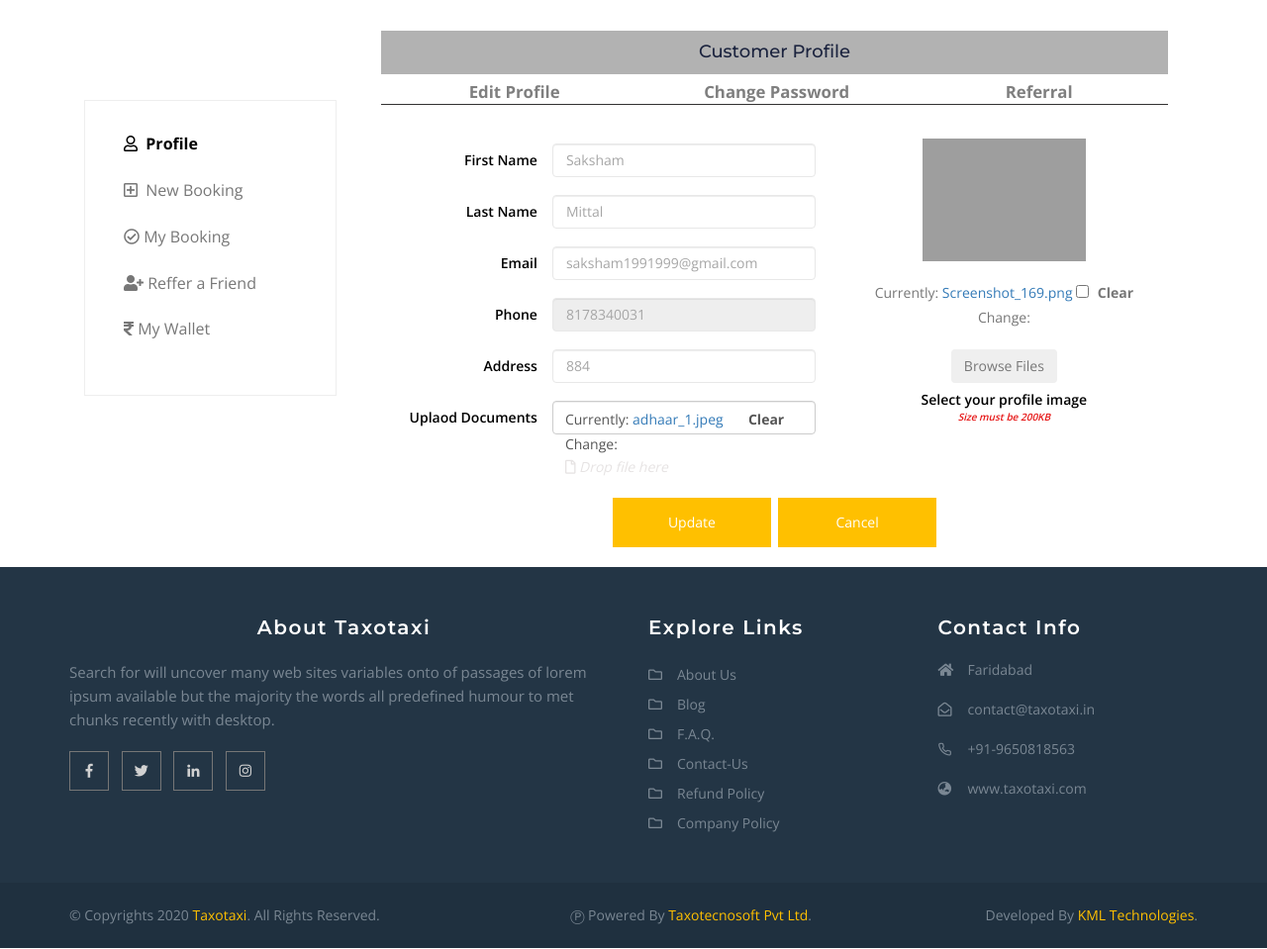
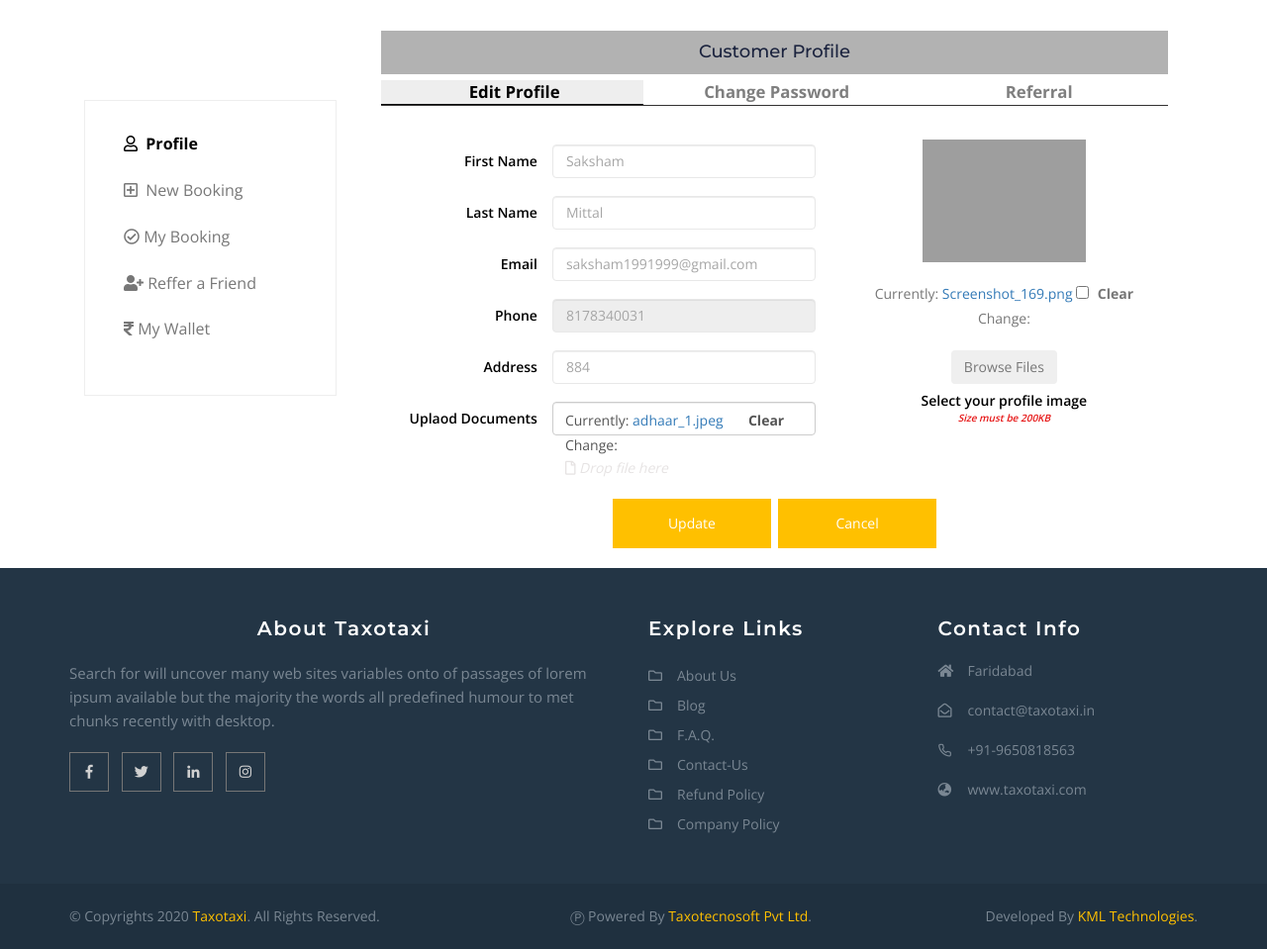
Before and after one commit to saksham1991999/taxotaxi, a Django app: page /customer/ in a window 1280 px wide. Shown: the part 149-1108 px from the top of the page at 99% size. Run offline with Django 3.2, Linux system fonts and the light colour scheme; a user stored in the database is signed in; data comes from the database, SQL or seed files in the repository; grey boxes labelled with a size stand in for pictures from a placeholder-image service; parts of the project's set-up code (start-up, migrations or seed data) failed here and were passed over; some libraries are stand-ins or nearby versions; some web fonts are replaced; grey boxes are pictures that could not be loaded.

Commit message:
customer profile navbar updated

```diff
--- a/templates/Customer Dashboard/customer_dashboard.html
+++ b/templates/Customer Dashboard/customer_dashboard.html
@@ -359,6 +359,11 @@
   }
   }
   #my-file { visibility: hidden; }
+  .active1{
+    border-bottom: 1px solid black;
+    background-color: #eee;
+    color: black !important;
+}
 </style>
 {% endblock extra_stylesheet %}
 <link href="//netdna.bootstrapcdn.com/bootstrap/3.0.0/css/bootstrap.min.css" rel="stylesheet" id="bootstrap-css">
@@ -425,13 +430,13 @@
                     </div>
                   <div class="col-sm-12 col-md-12">
                     <ul id="customer-header" class="col-sm-12 col-md-12 customer-tab " style="padding: 0;">
-                       <li class="col-sm-4 text-center row2 ">
+                       <li class="col-sm-4 text-center row2 active1 " id="side-list-1">
                           <a href="#editProfile" style="font-weight: bold; " data-toggle="tab">&nbsp;Edit Profile</a>
                        </li>
-                       <li class="col-sm-4 text-center row2">
+                       <li class="col-sm-4 text-center row2" id="side-list-2">
                           <a href="#changePassword" style="font-weight: bold;" data-toggle="tab">&nbsp;Change Password</a>
                        </li>
-                       <li class="col-sm-4 text-center row2">
+                       <li class="col-sm-4 text-center row2" id="side-list-3">
                           <a href="#referral" style="font-weight: bold;" data-toggle="tab">&nbsp;Referral</a>
                        </li>
                     </ul>
@@ -1564,4 +1569,27 @@
     })
   })
 </script>
+<script>
+  $(document).ready(function(){
+   console.log("Abhinav");
+   $("#side-list-1").click(function(){
+
+     $("#side-list-1").addClass("active1");
+     $("#side-list-2").removeClass("active1");
+     $("#side-list-3").removeClass("active1");
+   })
+   $("#side-list-2").click(function(){
+
+     $("#side-list-2").addClass("active1");
+     $("#side-list-1").removeClass("active1");
+     $("#side-list-3").removeClass("active1");
+   })
+   $("#side-list-3").click(function(){
+
+     $("#side-list-3").addClass("active1");
+     $("#side-list-2").removeClass("active1");
+     $("#side-list-1").removeClass("active1");
+   })
+  });
+</script>
 {% endblock extra_scripts %}
```
